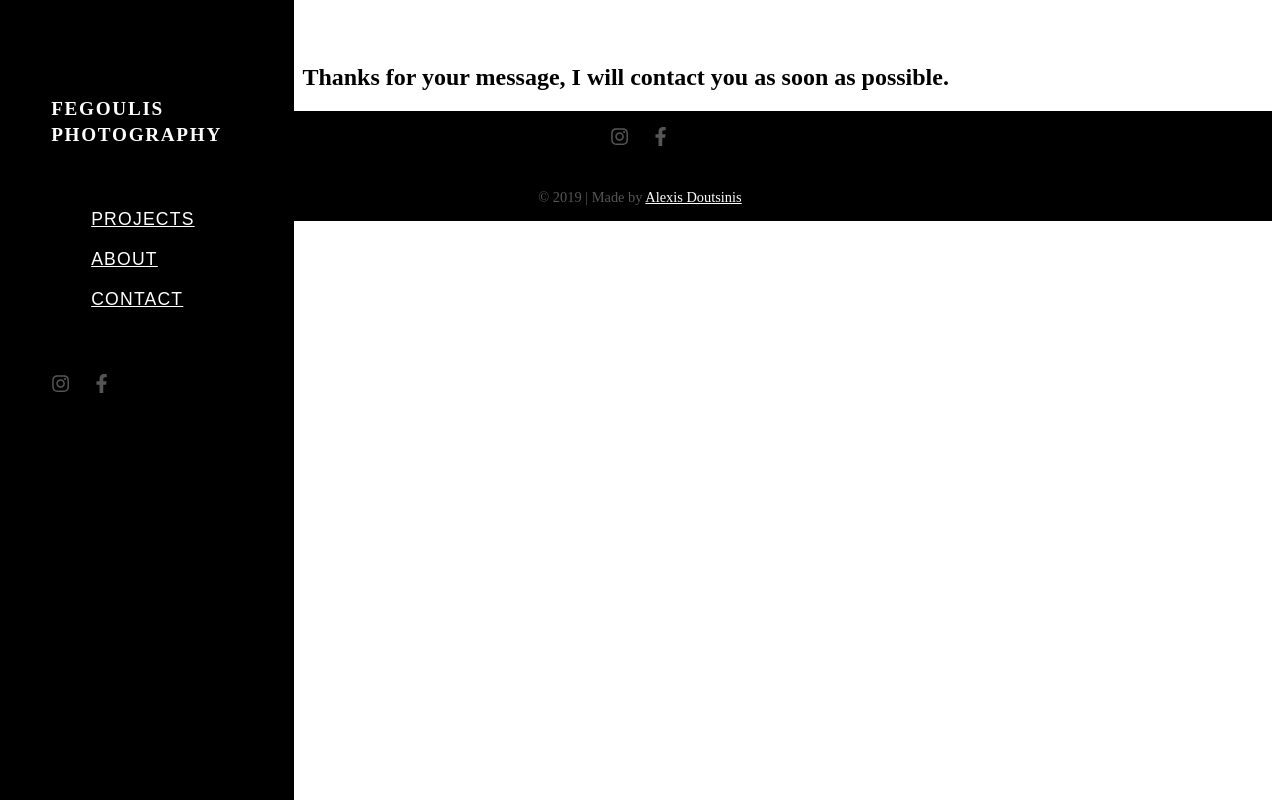
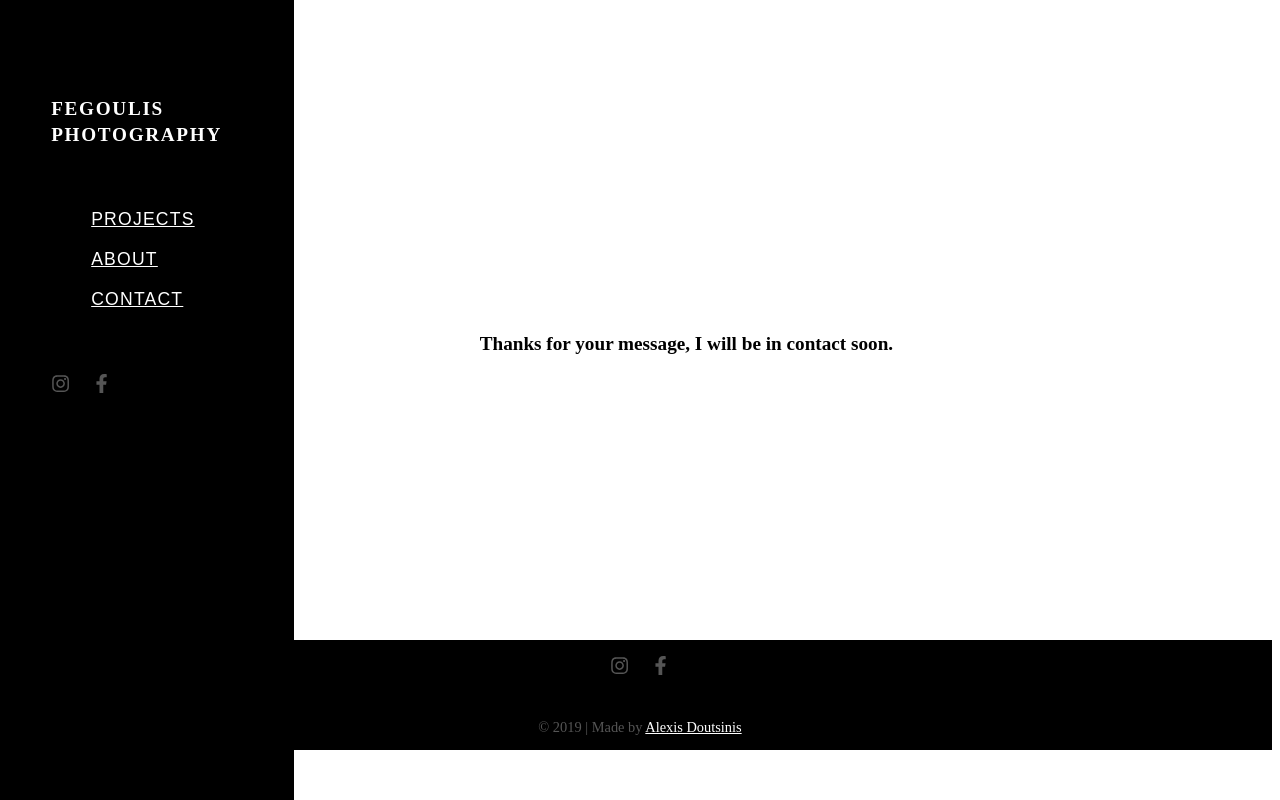
Before and after one commit to AlexDoutsinis/fegoulis-photography, a Gatsby site: page /thanks in a window 1280 px wide. Built offline with nearby package versions, Linux system fonts and the light colour scheme; Gatsby itself is replaced by a stand-in of ours.

Commit message:
edit thanks page

```diff
--- a/src/pages/thanks.js
+++ b/src/pages/thanks.js
@@ -1,10 +1,36 @@
 import React from "react"
+import styled from "styled-components"
+import media from "styled-media-query"
 
 import Layout from "../components/Layout/Layout"
 
+const Wrapper = styled.div`
+  width: 60vw;
+  height: 70vh;
+  display: flex;
+  flex-direction: row;
+  align-items: center;
+  justify-content: center;
+
+  ${media.lessThan("medium")`
+    width: 100vw;
+  `}
+`
+
+const H2 = styled.h2`
+  font-size: 1.2rem;
+
+  ${media.lessThan("small")`
+    width: 80vw;
+    font-size: 1rem;
+  `}
+`
+
 const Thanks = () => (
   <Layout>
-    <h2>Thanks for your message, I will contact you as soon as possible.</h2>
+    <Wrapper>
+      <H2>Thanks for your message, I will be in contact soon.</H2>
+    </Wrapper>
   </Layout>
 )
 
```
